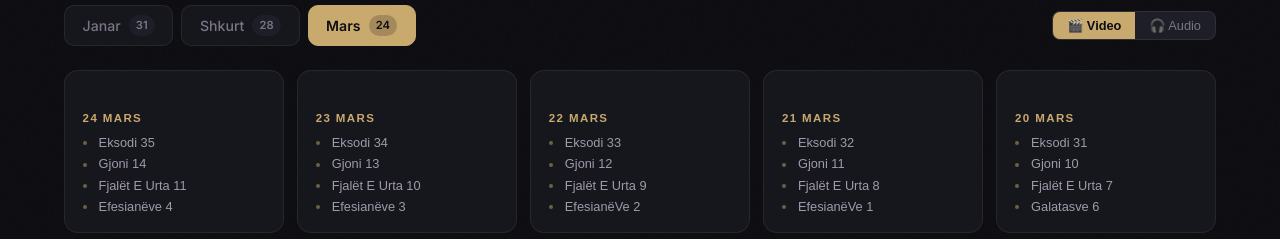
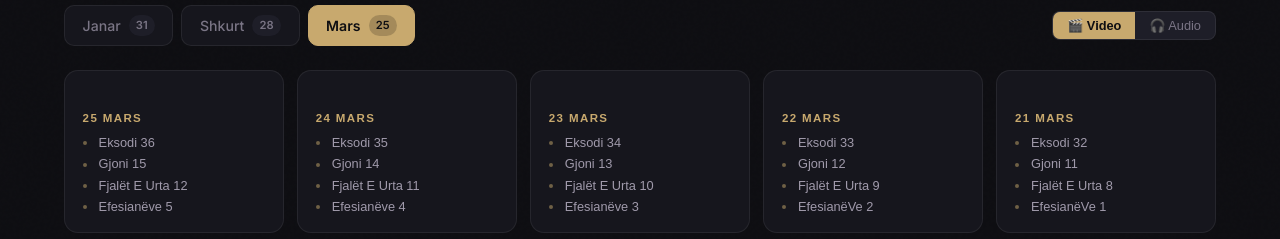
Before and after one commit to jeffandmeredith-max/bibla-shqip, a React (Vite) app: page / in a window 1280 px wide. Shown: the part 561-800 px from the top of the page. Built offline with nearby package versions, Linux system fonts and the light colour scheme.

Commit message:
chore: daily update 2026-03-25

```diff
--- a/src/data/march.js
+++ b/src/data/march.js
@@ -575,5 +575,29 @@ export const march = [
         "start": 729
       }
     ]
+  },
+  {
+    "day": 25,
+    "date": "25 Mars",
+    "videoId": "BdW05LysTNA",
+    "readings": [
+      {
+        "title": "Eksodi 36",
+        "start": 0
+      },
+      {
+        "title": "Gjoni 15",
+        "start": 323
+      },
+      {
+        "title": "Fjalët E Urta 12",
+        "start": 531
+      },
+      {
+        "title": "Efesianëve 5",
+        "start": 717
+      }
+    ],
+    "audioFile": "march-25.webm"
   }
 ]
```
Also changed, not shown: 1 other file (tests, documents, lock files or other folders).
